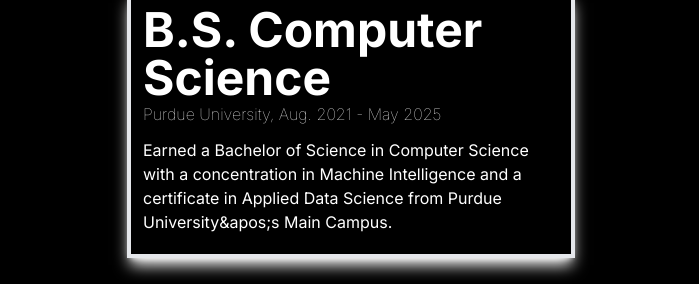
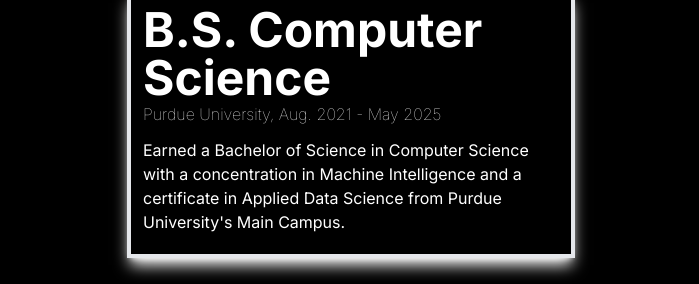
Before and after one commit to bkinaan/bkinaan.github.io, a Next.js app: page / in a window 1280 px wide. Shown: the part 1392-1676 px from the top of the page, without its empty margins (289-988 px from the left). Built offline with nearby package versions, Linux system fonts and the light colour scheme; a web font is replaced by a local one.

Commit message:
fixed apostrophe from refactoring

```diff
--- a/src/app/components/education.tsx
+++ b/src/app/components/education.tsx
@@ -5,7 +5,7 @@ export default function Education() {
   let purdue = {
     ttl: "B.S. Computer Science",
     subsubttl: "Purdue University, Aug. 2021 - May 2025",
-    desc: "Earned a Bachelor of Science in Computer Science with a concentration in Machine Intelligence and a certificate in Applied Data Science from Purdue University&apos;s Main Campus.",
+    desc: "Earned a Bachelor of Science in Computer Science with a concentration in Machine Intelligence and a certificate in Applied Data Science from Purdue University's Main Campus.",
     link: "https://www.cs.purdue.edu/undergraduate/index.html",
     pos: "m",
   };
```
